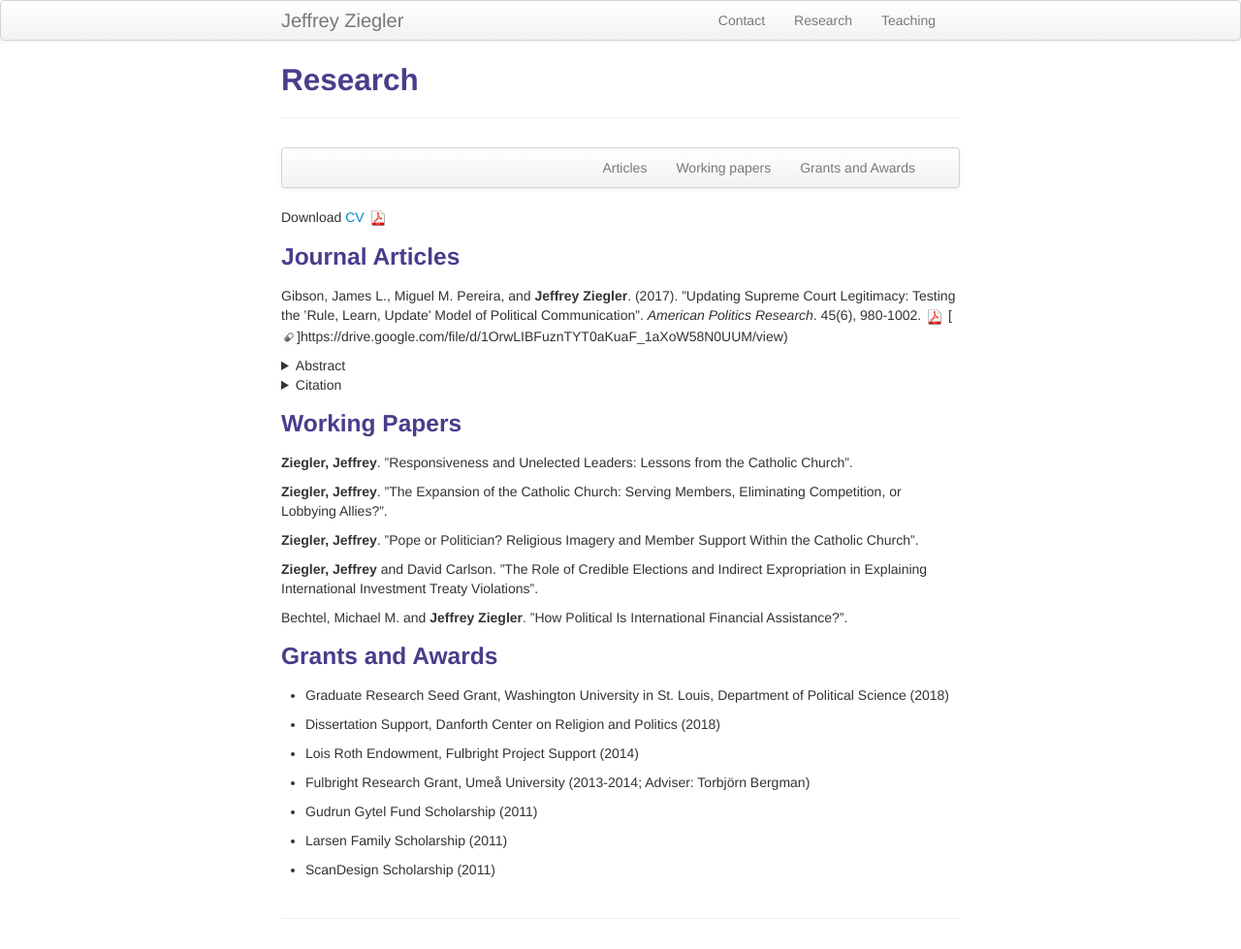
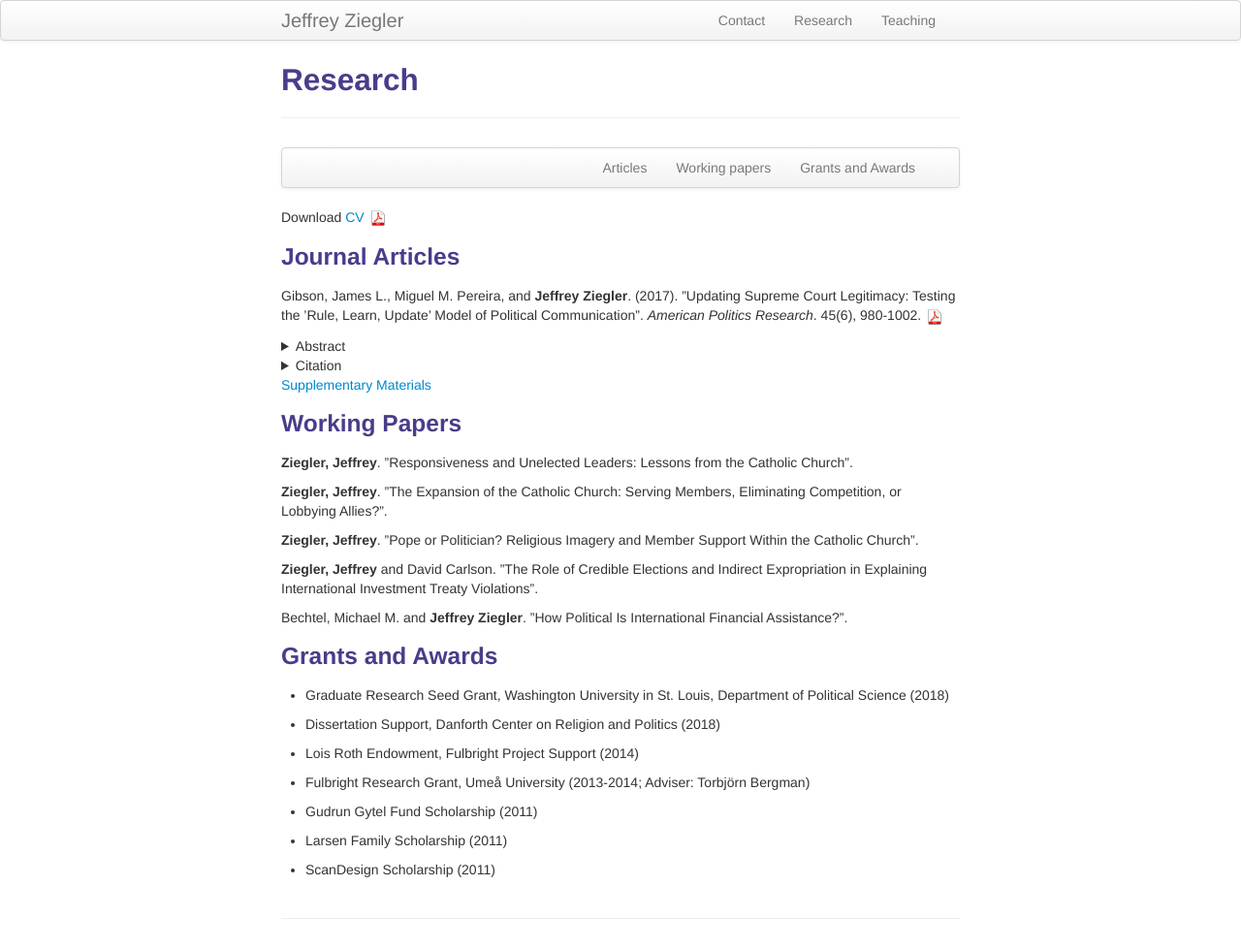
Before and after one commit to zieglerjef/zieglerjef.github.io, a Jekyll site: the page built from pages/pubs.md, in a window 1280 px wide. Shown: the whole page at 97% size. Built offline with Jekyll 4.4.1, drawn with Linux system fonts in a browser that asks for light colours.

Commit message:
Update pubs.md

```diff
--- a/pages/pubs.md
+++ b/pages/pubs.md
@@ -21,7 +21,7 @@ Download <a href="https://drive.google.com/open?id=1tBMW3yqCl2WfRwRRfyTYkDypJOkO
 
 Gibson, James L., Miguel M. Pereira, and **Jeffrey Ziegler**. (2017). ”Updating Supreme Court Legitimacy: Testing
 the ’Rule, Learn, Update’ Model of Political Communication”. *American Politics Research*. 45(6), 980-1002.
-[![pdf](icons16/pdf-icon.png)](https://drive.google.com/file/d/1YHqTlVkxxMtOSetTqnR4V8dhUR-LXqXT/view) [![pdf](icons16/supp-icon.png)]https://drive.google.com/file/d/1OrwLIBFuznTYT0aKuaF_1aXoW58N0UUM/view)
+[![pdf](icons16/pdf-icon.png)](https://drive.google.com/file/d/1YHqTlVkxxMtOSetTqnR4V8dhUR-LXqXT/view)
 
 
 <details><summary> Abstract </summary>
@@ -45,6 +45,8 @@ Test
 </pre>
 </p>
 </details>
+
+[Supplementary Materials](https://drive.google.com/file/d/1OrwLIBFuznTYT0aKuaF_1aXoW58N0UUM/view)
 
 ### <a name="workingPapers"></a>Working Papers
 
```
